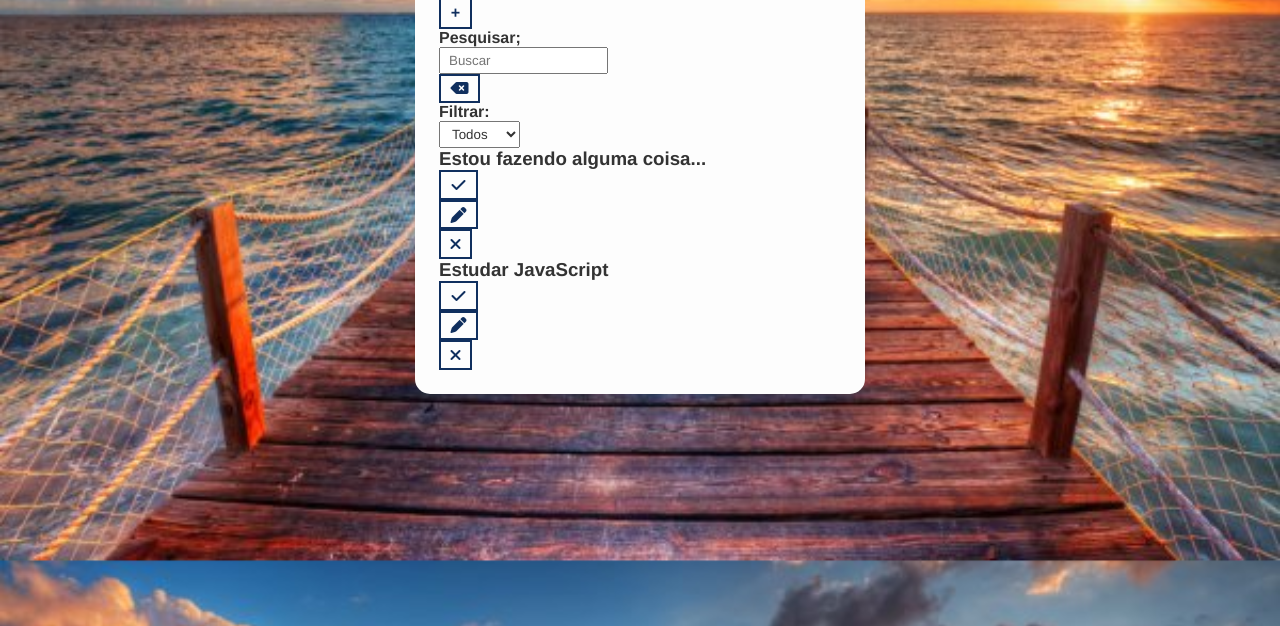
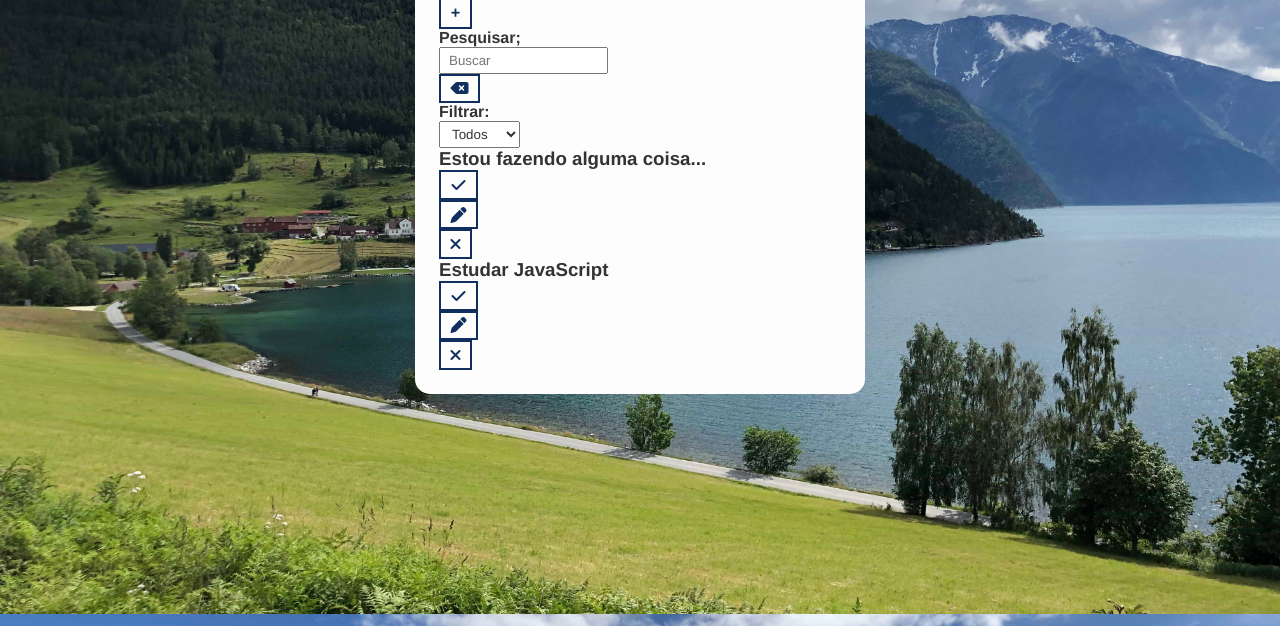
Before and after one commit to MarcosAdaSilva/To-Do-com-JavaScript, a plain HTML site: page index.html in a window 1280 px wide. Shown: the part 174-800 px from the top of the page. Drawn offline with Linux system fonts and the light colour scheme.

Commit message:
trabalhando

```diff
--- a/css/styles.css
+++ b/css/styles.css
@@ -7,7 +7,7 @@
   box-sizing: border-box;
 }
 body {
-  background-image: url("../img/imagem.jpg");
+  background-image: url("../img/projeto.jpg");
   background-position: center;
   background-size: cover;
 }
```
Also changed, not shown: img/projeto.jpg (added).
